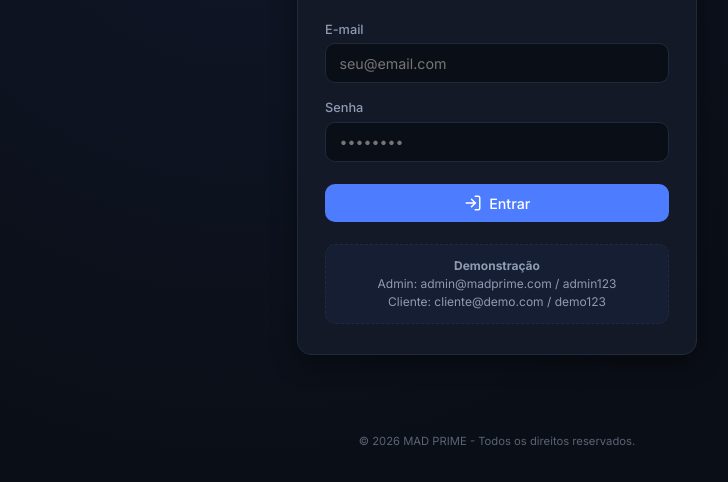
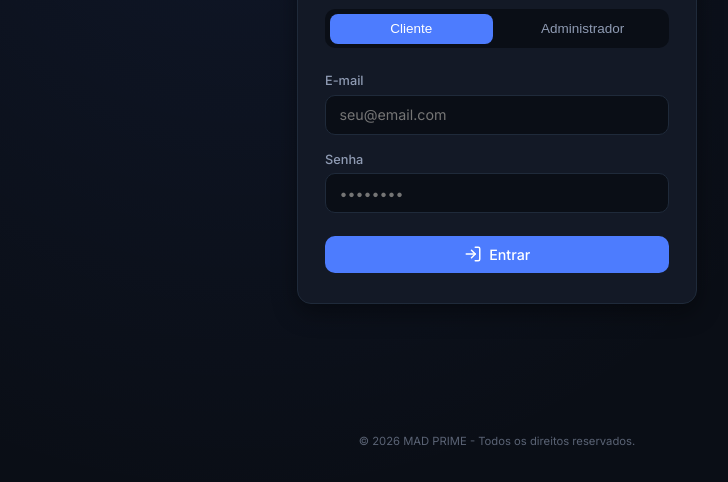
Before and after one commit to mathspcf-source/madprime, a plain HTML site: page index.html in a window 1280 px wide. Shown: the part 318-800 px from the top of the page, without its empty margins (143-871 px from the left). Drawn offline with nearby package versions, Linux system fonts and the light colour scheme; no server answers.

Commit message:
Update index.html

```diff
--- a/index.html
+++ b/index.html
@@ -39,7 +39,6 @@
                 <div><label class="label">Senha</label><input class="input" id="login-password" type="password" placeholder="••••••••" autocomplete="current-password"></div>
                 <button type="button" class="btn btn-primary w-full mt-1" data-action="do-login"><i data-lucide="log-in"></i> Entrar</button>
               </div>
-              <div class="demo-hint"><strong>Demonstração</strong><br>Admin: admin@madprime.com / admin123<br>Cliente: cliente@demo.com / demo123</div>
             </div>
             <div class="copyright" style="position: absolute; bottom: 10px;">&copy; 2026 MAD PRIME - Todos os direitos reservados.</div>
           </div>`;
```
